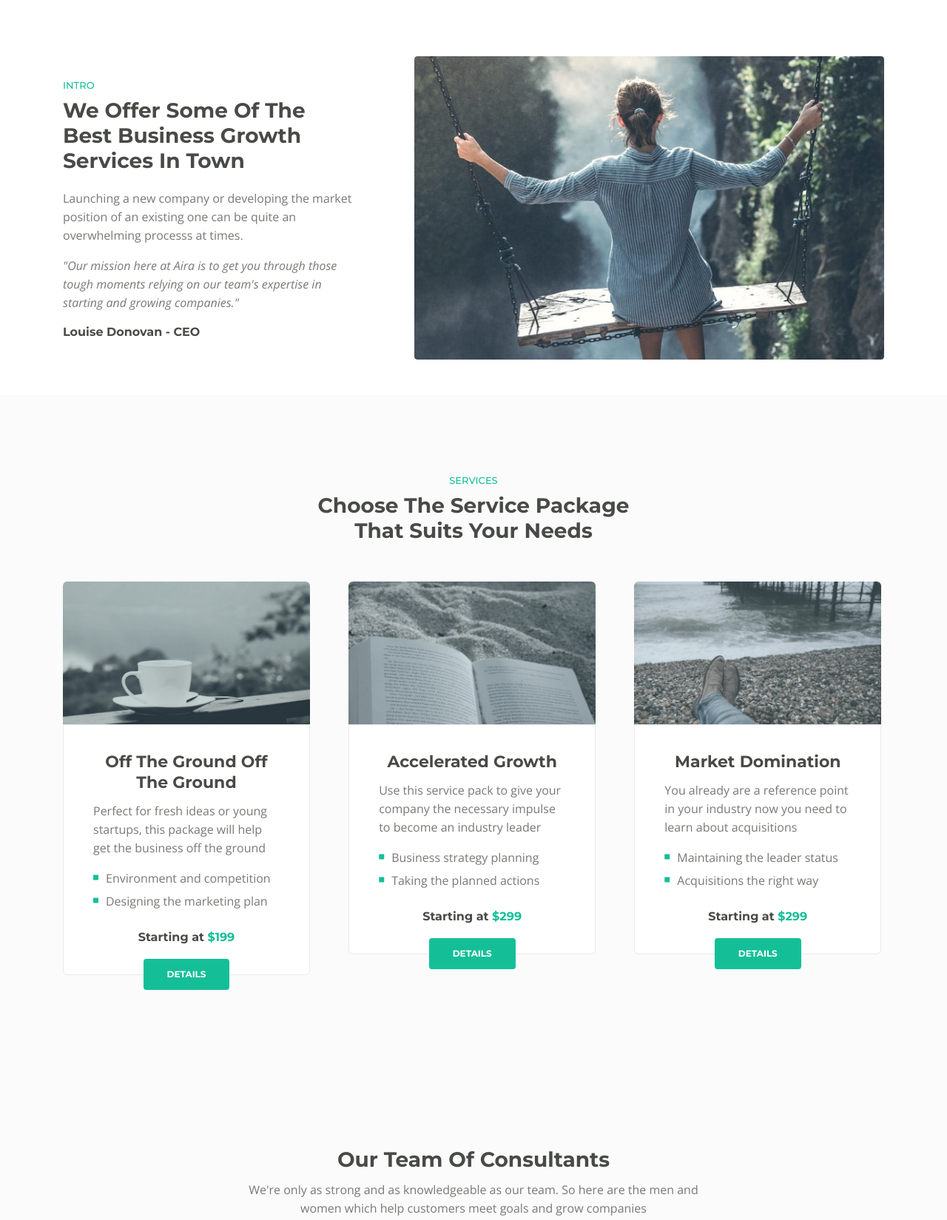
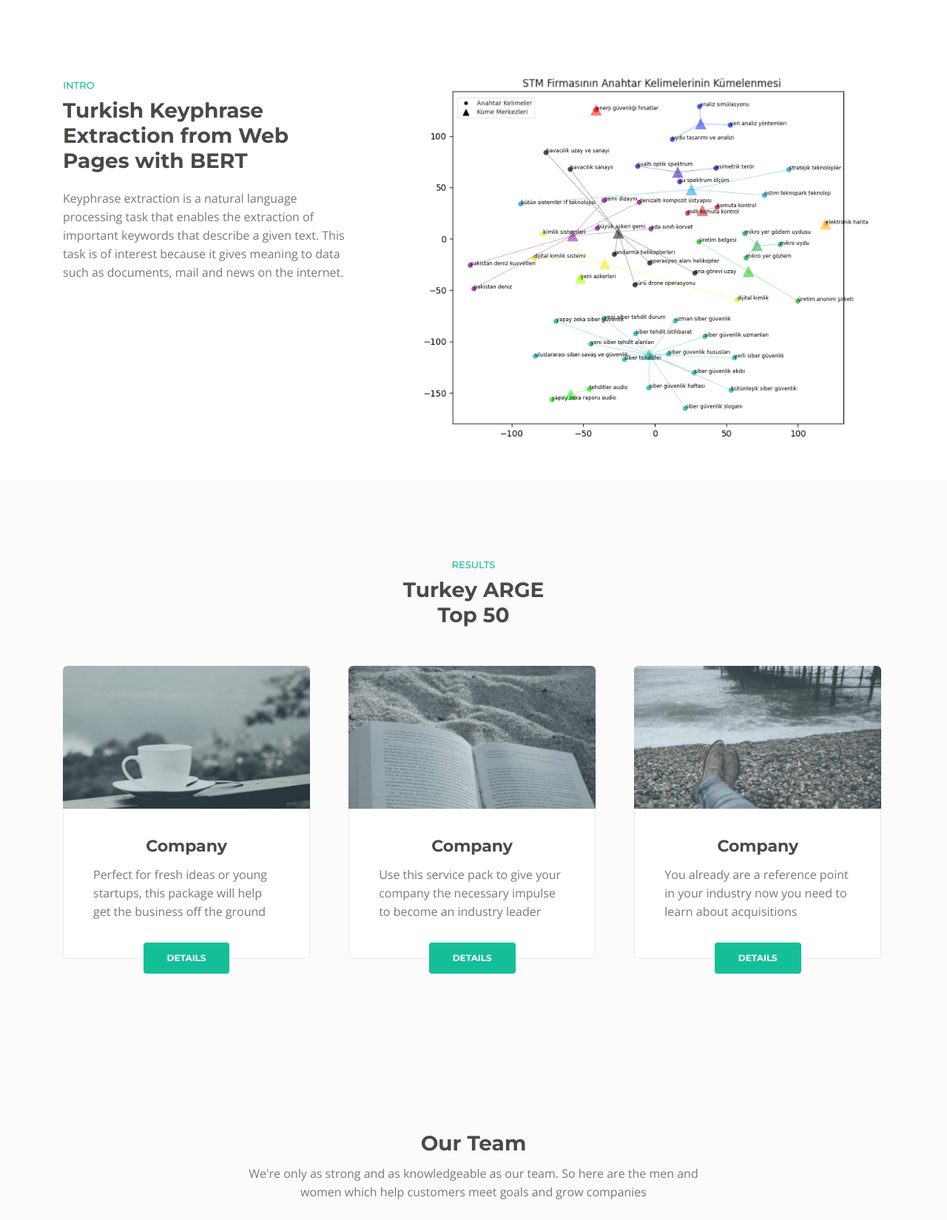
Before and after one commit to TurkishKPE/TurkishKPE.github.io, a plain HTML site: page index.html in a window 1280 px wide. Shown: the part 900-2549 px from the top of the page at 74% size. Drawn offline with nearby package versions, Linux system fonts and the light colour scheme.

Commit message:
clustering photo added

```diff
--- a/index.html
+++ b/index.html
@@ -64,7 +64,7 @@
                         <div class="text-container">
                             <h1>STM <span id="js-rotating">Turkish, Keyphrase, Extraction</span></h1>
                             <p class="p-heading p-large">Turkish Keyphrase Extraction from Web Pages with BERT</p>
-                            <a class="btn-solid-lg page-scroll" href="#intro">RESULTS</a>
+                            <a class="btn-solid-lg page-scroll" href="#intro">INTRO</a>
                         </div>
                     </div> <!-- end of col -->
                 </div> <!-- end of row -->
@@ -81,15 +81,13 @@
                 <div class="col-lg-5">
                     <div class="text-container">
                         <div class="section-title">INTRO</div>
-                        <h2>We Offer Some Of The Best Business Growth Services In Town</h2>
-                        <p>Launching a new company or developing the market position of an existing one can be quite an overwhelming processs at times.</p>
-                        <p class="testimonial-text">"Our mission here at Aira is to get you through those tough moments relying on our team's expertise in starting and growing companies."</p>
-                        <div class="testimonial-author">Louise Donovan - CEO</div>
+                        <h2>Turkish Keyphrase Extraction from Web Pages with BERT</h2>
+                        <p>Keyphrase extraction is a natural language processing task that enables the extraction of important keywords that describe a given text. This task is of interest because it gives meaning to data such as documents, mail and news on the internet.</p>
                     </div> <!-- end of text-container -->
                 </div> <!-- end of col -->
                 <div class="col-lg-7">
                     <div class="image-container">
-                        <img class="img-fluid" src="images/intro-office.jpg" alt="alternative">
+                        <img class="img-fluid" src="images/stm_kumeleme.png" alt="alternative">
                     </div> <!-- end of image-container -->
                 </div> <!-- end of col -->
             </div> <!-- end of row -->
@@ -102,8 +100,8 @@
         <div class="container">
             <div class="row">
                 <div class="col-lg-12">
-                    <div class="section-title">SERVICES</div>
-                    <h2>Choose The Service Package<br> That Suits Your Needs</h2>
+                    <div class="section-title">RESULTS</div>
+                    <h2>Turkey ARGE<br>Top 50</h2>
                 </div> <!-- end of col -->
             </div> <!-- end of row -->
             <div class="row">
@@ -115,19 +113,8 @@
                             <img class="img-fluid" src="images/services-1.jpg" alt="alternative">
                         </div>
                         <div class="card-body">
-                            <h3 class="card-title">Off The Ground Off The Ground</h3>
+                            <h3 class="card-title">Company</h3>
                             <p>Perfect for fresh ideas or young startups, this package will help get the business off the ground</p>
-                            <ul class="list-unstyled li-space-lg">
-                                <li class="media">
-                                    <i class="fas fa-square"></i>
-                                    <div class="media-body">Environment and competition</div>
-                                </li>
-                                <li class="media">
-                                    <i class="fas fa-square"></i>
-                                    <div class="media-body">Designing the marketing plan</div>
-                                </li>
-                            </ul>
-                            <p class="price">Starting at <span>$199</span></p>
                         </div>
                         <div class="button-container">
                             <a class="btn-solid-reg page-scroll" href="#callMe">DETAILS</a>
@@ -141,19 +128,8 @@
                             <img class="img-fluid" src="images/services-2.jpg" alt="alternative">
                         </div>
                         <div class="card-body">
-                            <h3 class="card-title">Accelerated Growth</h3>
+                            <h3 class="card-title">Company</h3>
                             <p>Use this service pack to give your company the necessary impulse to become an industry leader</p>
-                            <ul class="list-unstyled li-space-lg">
-                                <li class="media">
-                                    <i class="fas fa-square"></i>
-                                    <div class="media-body">Business strategy planning</div>
-                                </li>
-                                <li class="media">
-                                    <i class="fas fa-square"></i>
-                                    <div class="media-body">Taking the planned actions</div>
-                                </li>
-                            </ul>
-                            <p class="price">Starting at <span>$299</span></p>
                         </div>
                         <div class="button-container">
                             <a class="btn-solid-reg page-scroll" href="#callMe">DETAILS</a>
@@ -167,19 +143,8 @@
                             <img class="img-fluid" src="images/services-3.jpg" alt="alternative">
                         </div>
                         <div class="card-body">
-                            <h3 class="card-title">Market Domination</h3>
+                            <h3 class="card-title">Company</h3>
                             <p>You already are a reference point in your industry now you need to learn about acquisitions</p>
-                            <ul class="list-unstyled li-space-lg">
-                                <li class="media">
-                                    <i class="fas fa-square"></i>
-                                    <div class="media-body">Maintaining the leader status</div>
-                                </li>
-                                <li class="media">
-                                    <i class="fas fa-square"></i>
-                                    <div class="media-body">Acquisitions the right way</div>
-                                </li>
-                            </ul>
-                            <p class="price">Starting at <span>$299</span></p>
                         </div>
                         <div class="button-container">
                             <a class="btn-solid-reg page-scroll" href="#callMe">DETAILS</a>
@@ -198,7 +163,7 @@
         <div class="container">
             <div class="row">
                 <div class="col-lg-12">
-                    <h2>Our Team Of Consultants</h2>
+                    <h2>Our Team</h2>
                     <p class="p-heading">We're only as strong and as knowledgeable as our team. So here are the men and women which help customers meet goals and grow companies</p>
                 </div> <!-- end of col -->
             </div> <!-- end of row -->
@@ -313,7 +278,7 @@
             <div class="row">
                 <div class="col-md-6">
                     <div class="text-container about">
-                        <h4>Few Words About Aria</h4>
+                        <h4>About Team</h4>
                         <p class="white">We're passionate about delivering the best business growth services for companies just starting out as startups or industry players that have established their market position a long tima ago.</p>
                     </div> <!-- end of text-container -->
                 </div> <!-- end of col -->
@@ -322,13 +287,13 @@
                         <h4>Links</h4>
                         <ul class="list-unstyled li-space-lg white">
                             <li>
-                                <a class="white" href="#your-link">startupguide.com</a>
+                                <a class="white" href="paper.html">Paper</a>
                             </li>
                             <li>
-                                <a class="white" href="terms-conditions.html">Terms & Conditions</a>
+                                <a class="white" href="dataset.html">Dataset</a>
                             </li>
                             <li>
-                                <a class="white" href="privacy-policy.html">Privacy Policy</a>
+                                <a class="white" href="code.html">Code</a>
                             </li>
                         </ul>
                     </div> <!-- end of text-container -->
@@ -338,13 +303,13 @@
                         <h4>Tools</h4>
                         <ul class="list-unstyled li-space-lg">
                             <li>
-                                <a class="white" href="#your-link">businessgrowth.com</a>
+                                <a class="white" href="#your-link">aa.com</a>
                             </li>
                             <li>
-                               <a class="white" href="#your-link">influencers.com</a>
+                               <a class="white" href="#your-link">aa.com</a>
                             </li>
                             <li class="media">
-                                <a class="white" href="#your-link">optimizer.net</a>
+                                <a class="white" href="#your-link">aa.net</a>
                             </li>
                         </ul>
                     </div> <!-- end of text-container -->
@@ -354,13 +319,13 @@
                         <h4>Partners</h4>
                         <ul class="list-unstyled li-space-lg">
                             <li>
-                                <a class="white" href="#your-link">unicorns.com</a>
+                                <a class="white" href="#your-link">aa.com</a>
                             </li>
                             <li>
-                                <a class="white" href="#your-link">staffmanager.com</a>
+                                <a class="white" href="#your-link">aa.com</a>
                             </li>
                             <li>
-                                <a class="white" href="#your-link">association.gov</a>
+                                <a class="white" href="#your-link">aa.gov</a>
                             </li>
                         </ul>
                     </div> <!-- end of text-container -->
```
Also changed, not shown: images/stm_kumeleme.png (added).
